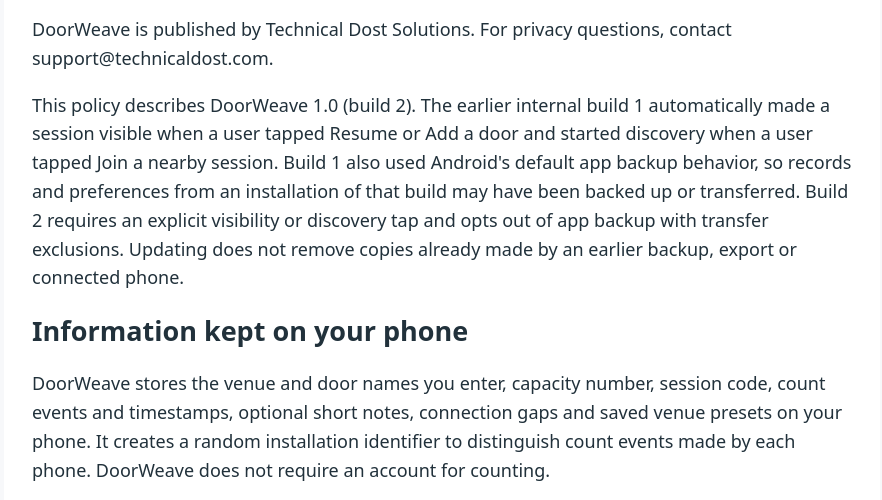
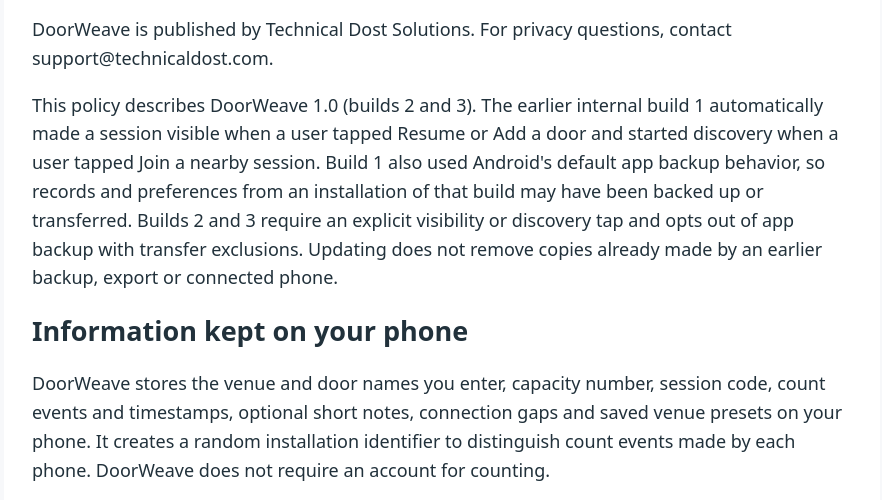
Before and after one commit to SiddhantOfficial/offline-app-support, a plain HTML site: page doorweave-privacy.html in a window 1280 px wide. Shown: the part 240-740 px from the top of the page, without its empty margins (198-1080 px from the left). Drawn offline with Linux system fonts and the light colour scheme.

Commit message:
Cover DoorWeave production icon build in policy scope

```diff
--- a/doorweave-privacy.html
+++ b/doorweave-privacy.html
@@ -3,7 +3,7 @@
 <h1>DoorWeave Privacy Policy</h1>
 <p>Effective 15 November 2026</p>
 <p>DoorWeave is published by Technical Dost Solutions. For privacy questions, contact support@technicaldost.com.</p>
-<p>This policy describes DoorWeave 1.0 (build 2). The earlier internal build 1 automatically made a session visible when a user tapped Resume or Add a door and started discovery when a user tapped Join a nearby session. Build 1 also used Android&#x27;s default app backup behavior, so records and preferences from an installation of that build may have been backed up or transferred. Build 2 requires an explicit visibility or discovery tap and opts out of app backup with transfer exclusions. Updating does not remove copies already made by an earlier backup, export or connected phone.</p>
+<p>This policy describes DoorWeave 1.0 (builds 2 and 3). The earlier internal build 1 automatically made a session visible when a user tapped Resume or Add a door and started discovery when a user tapped Join a nearby session. Build 1 also used Android&#x27;s default app backup behavior, so records and preferences from an installation of that build may have been backed up or transferred. Builds 2 and 3 require an explicit visibility or discovery tap and opts out of app backup with transfer exclusions. Updating does not remove copies already made by an earlier backup, export or connected phone.</p>
 <h2>Information kept on your phone</h2>
 <p>DoorWeave stores the venue and door names you enter, capacity number, session code, count events and timestamps, optional short notes, connection gaps and saved venue presets on your phone. It creates a random installation identifier to distinguish count events made by each phone. DoorWeave does not require an account for counting.</p>
 <p>Organizer purchases are handled by Google Play. DoorWeave asks Play for available products and current purchases. It uses a purchase token to acknowledge an eligible completed purchase and stores the last verified unlock status on this phone for offline use. Google Play handles payment details; DoorWeave does not receive card details.</p>
```
